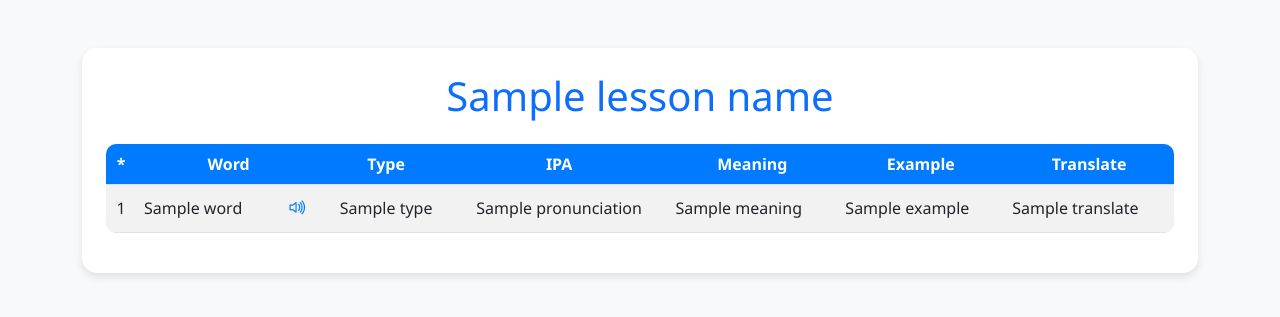
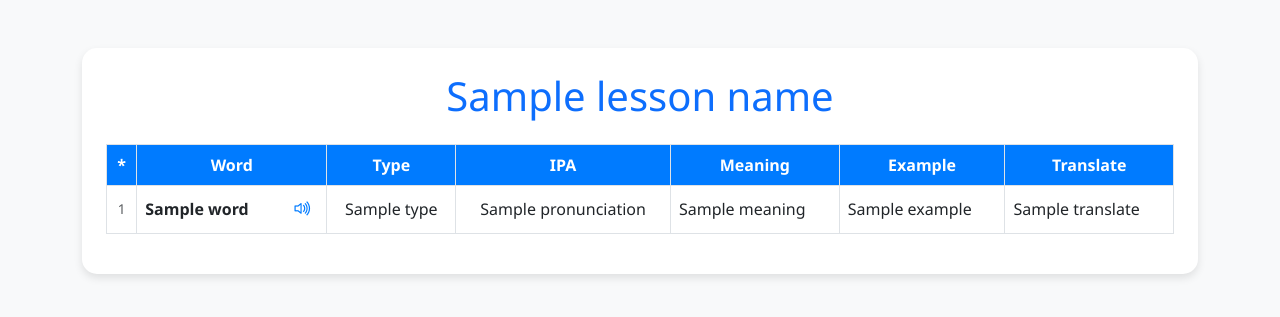
Before and after one commit to quyendang/QAPI, a FastAPI app: template templates/share.html in a window 1280 px wide. Shown: the top 317 px of the page. Run offline with FastAPI, Linux system fonts and the light colour scheme; the template is opened without the code that fills it: most values are stand-ins (such as "Sample title", 1, 10 or a date in 2020); parts of the project's set-up code (start-up, migrations or seed data) failed here and were passed over.

Commit message:
Update share.html

```diff
--- a/templates/share.html
+++ b/templates/share.html
@@ -19,7 +19,7 @@
         }
         .table {
             background-color: #fff;
-            border-radius: 10px;
+            border-radius: 0px;
             overflow: hidden;
         }
         .table th {
@@ -30,7 +30,9 @@
         }
         .table td {
             vertical-align: middle;
+            padding: 8px;
         }
+
         .flex-row-space {
             display: flex;
             justify-content: space-between;
@@ -50,9 +52,15 @@
             transform: scale(1.1);
         }
 
-        .table th, .table td {
-            vertical-align: middle;
-            padding: 8px;
+        /* Cột Index nhỏ và xám */
+        .index-col {
+            font-size: 0.85rem;
+            text-align: center;
+        }
+
+        /* Word in đậm */
+        .word-col span {
+            font-weight: 600;
         }
 
         @media print {
@@ -109,7 +117,7 @@
         <div class="card p-4">
             <h1 class="text-center mb-4 text-primary">{{ lesson_name }}</h1>
             <div class="table-responsive">
-                <table class="table table-striped table-hover align-middle">
+                <table class="table table-bordered table-hover align-middle">
                     <thead>
                         <tr>
                             <th>*</th>
@@ -124,10 +132,10 @@
                     <tbody>
                         {% for word in words %}
                         <tr>
-                            <td class="text-center">{{ loop.index }}</td>
+                            <td class="index-col text-muted">{{ loop.index }}</td>
                             <td>
                                 {% if 1 not in hide_columns %}
-                                <div class="flex-row-space">
+                                <div class="flex-row-space word-col">
                                     <span>{{ word.word }}</span>
                                     <button class="speaker-btn" onclick="playAudio('{{ word.word_voice }}')">
                                         <i class="bi bi-volume-up"></i>
```
